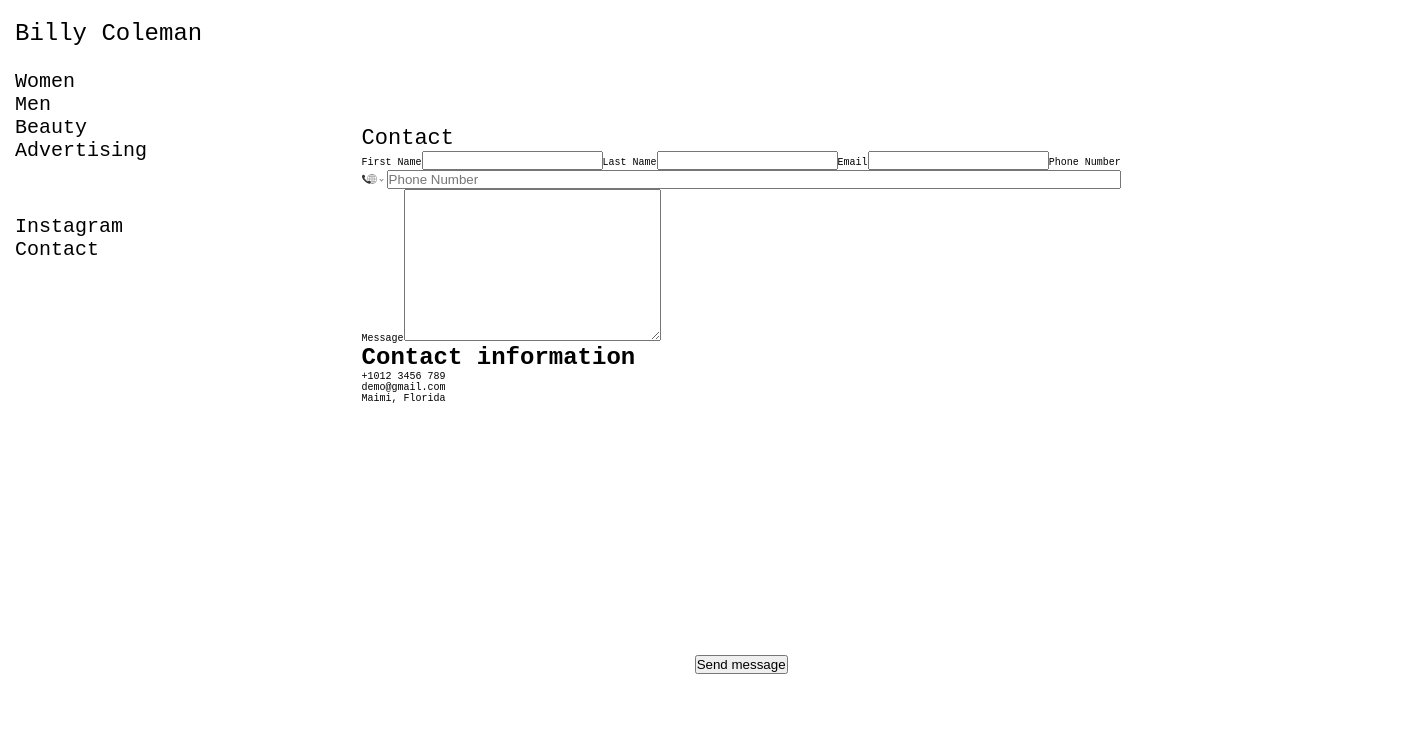
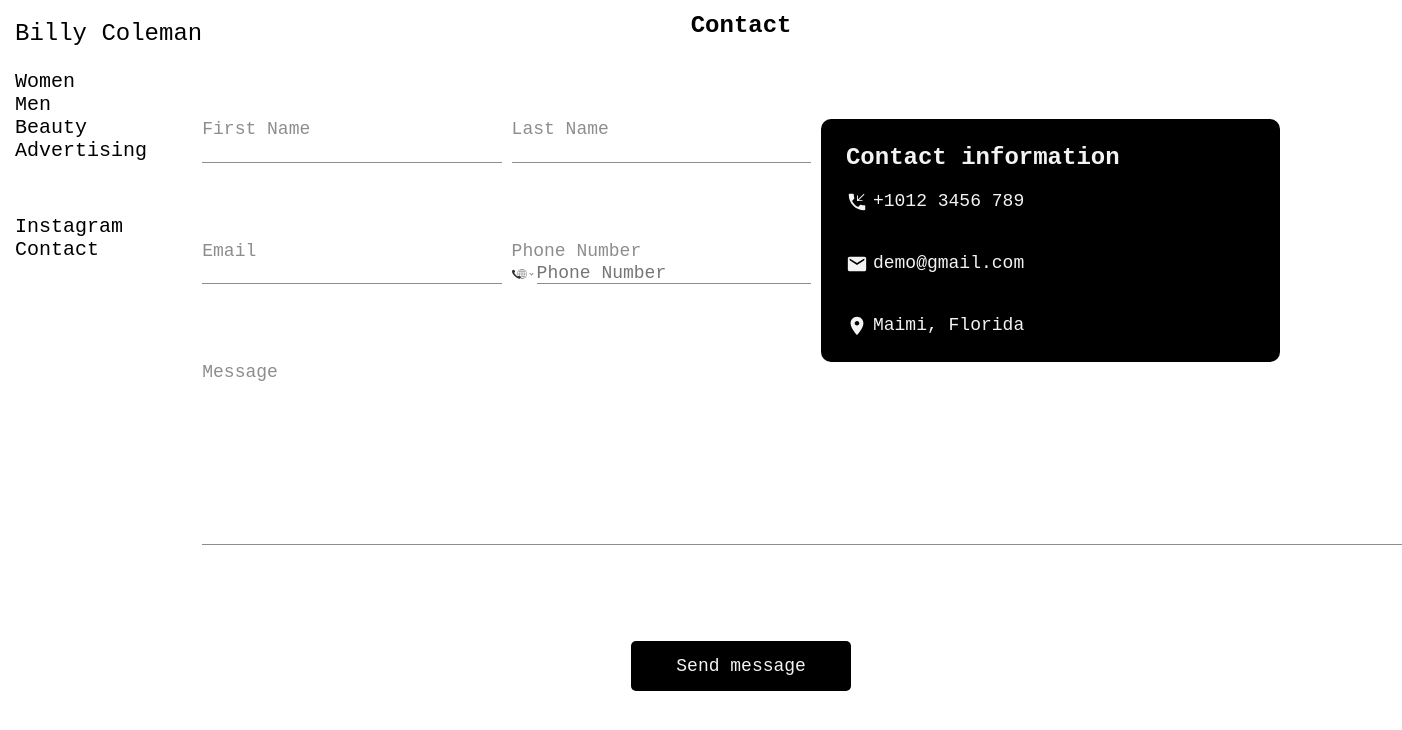
Before and after one commit to Kushian01100111/Billy-Coleman, a React (Create React App) app in the folder frondend/: page /contact in a window 1280 px wide. Shown: the top 730 px of the page, 1402 px wide, since content can reach past the window. Built offline with nearby package versions, Linux system fonts and the light colour scheme.

Commit message:
16/01/2023

```diff
--- a/frondend/package.json
+++ b/frondend/package.json
@@ -3,6 +3,10 @@
   "version": "0.1.0",
   "private": true,
   "dependencies": {
+    "@emotion/react": "^11.10.5",
+    "@emotion/styled": "^11.10.5",
+    "@mui/icons-material": "^5.11.0",
+    "@mui/material": "^5.11.4",
     "@testing-library/jest-dom": "^5.16.5",
     "@testing-library/react": "^13.4.0",
     "@testing-library/user-event": "^13.5.0",
@@ -13,6 +17,7 @@
     "react-phone-number-input": "^3.2.16",
     "react-router-dom": "^6.6.1",
     "react-scripts": "5.0.1",
+    "sweetalert": "^2.1.2",
     "web-vitals": "^2.1.4",
     "yup": "^0.32.11"
   },
--- a/frondend/src/pages/Contact.jsx
+++ b/frondend/src/pages/Contact.jsx
@@ -1,9 +1,12 @@
 import { useState } from "react"
 import { motion as m } from "framer-motion"
 import "react-phone-number-input/style.css"
+import "./../styles/Contact.css"
 import PhoneInput from "react-phone-number-input"
 import { useFormik } from "formik"
 import * as Yup from "yup"
+import {PhoneCallback,Email, LocationOn } from "@mui/icons-material"
+import swal from "sweetalert"
 
 const Contact = () => {
   const [value, setValue] = useState()
@@ -23,9 +26,6 @@ const Contact = () => {
       lastName: Yup.string()
       .max(20, "Last name must be 20 charracter or less")
       .required("Last name is required"),
-      phoneNumber: Yup.string()
-      .max(20, "Last name must be 20 charracter or less")
-      .required("Last name is required"),
       email: Yup.string()
       .email("Invalid email address")
       .required("The email is required"),
@@ -39,38 +39,74 @@ const Contact = () => {
       values.phoneNumber = value
       console.log("form submitted");
       console.log(values);
+      swal({
+        title: "Message sent!",
+        text: "Your message has been sent, wait shortly for us to respond to it!",
+        icon: "success",
+      });
     }
   });
 
   return (
-  <m.div className="video">
+  <m.div
+    className="video"
+    initial={{opacity: 0}}
+    animate={{opacity: 1}}
+    transition={{duration: 0.75, ease:"easeOut"}}>
       <main>
-        <h2>Contact</h2>
+        <h3>Contact</h3>
           <form
             id="contac"
             className="contact"
             onSubmit={formik.handleSubmit}>
-            <label htmlFor="name">First Name</label>
+            <div className="parent">
+                <div className="div2">
+                  <label htmlFor="name"
+                  className={`${formik.touched.name &&formik.errors.name
+                  ? "error"
+                  : ""}`}>
+                  {formik.touched.name && formik.errors.name
+                  ? formik.errors.name
+                  : "First Name"}</label>
                     <input type="text"
                     placeholder=""
                     id="name"
                     value={formik.values.name}
                     onChange={formik.handleChange}
+                    onBlur={formik.handleBlur}
                     />
-            <label htmlFor="lastName">Last Name</label>
+                </div>
+                <div className="div3">
+                  <label htmlFor="lastName"
+                  className={`${formik.touched.lastName &&formik.errors.lastName
+                  ? "error"
+                  : ""}`}>
+                  {formik.touched.lastName && formik.errors.lastName
+                  ? formik.errors.lastName
+                  : "Last Name"}</label>
                     <input type="text"
                     placeholder=""
                     id="lastName"
                     value={formik.values.lastName}
                     onChange={formik.handleChange}
                     />
-            <label htmlFor="email">Email</label>
+                </div>
+                <div className="div4">
+                  <label htmlFor="email"
+                  className={`${formik.touched.email &&formik.errors.email
+                  ? "error"
+                  : ""}`}>
+                  {formik.touched.email && formik.errors.email
+                  ? formik.errors.email
+                  : "Email"}</label>
                     <input type="email"
                     placeholder=""
                     id="email"
                     value={formik.values.email}
                     onChange={formik.handleChange}
                     />
+                </div>
+                <div className="div5">
                   <label htmlFor="phoneNumber">Phone Number</label>
                     <PhoneInput
                       placeholder="Phone Number"
@@ -78,45 +114,53 @@ const Contact = () => {
                       onChange={setValue}
                       id="phoneNumber"
                     />
-            <label htmlFor="message">Message</label>
+                </div>
+                <div className="div6">
+                <label htmlFor="message"
+                className={
+                `${formik.touched.message && formik.errors.message
+                ? "error"
+                : ""}`}>
+                {formik.touched.message && formik.errors.message
+                ? formik.errors.message
+                : "Message"}</label>
                   <textarea
                   name=""
                   id="message"
-              cols="30"
-
-              rows="10"
                   value={formik.values.message}
                   onChange={formik.handleChange}>
                   </textarea>
-
-          <div>
-
+                </div>
+              <div className="div7">
                 <div>
                   <h3>Contact information</h3>
                 </div>
                 <div>
                   <div>
-                <i></i>
+                    <PhoneCallback sx={{ fontSize: "2.2rem"}}/>
                     <span>+1012 3456 789</span>
                   </div>
                   <div>
-                <i></i>
+                    <Email sx={{fontSize: "2.2rem"}}/>
                     <span>demo@gmail.com</span>
                   </div>
                   <div>
-                <i></i>
+                    <LocationOn sx={{fontSize: "2.2rem"}}/>
                     <span>Maimi, Florida</span>
                   </div>
                 </div>
               </div>
-          </form>
-      </main>
-      <div>
+              <div className="div8">
                 <input
                 type="submit"
                 value="Send message"
-      form="contac"/>
+                form="contac"
+                id="submit"
+                />
               </div>
+            </div>
+          </form>
+      </main>
   </m.div>
   )
 }
--- /dev/null
+++ b/frondend/src/styles/Contact.css
@@ -0,0 +1,119 @@
+main{
+    display: flex;
+    flex-direction: column;
+    align-items: center;
+}
+
+main>h3{
+    margin-bottom: 80px;
+}
+
+.parent {
+    display: grid;
+    grid-template-columns: repeat(2, 1fr) 0.5fr 1fr;
+    grid-template-rows: repeat(5, 2fr) 1fr;
+    grid-column-gap: 10px;
+    grid-row-gap: px;
+    }
+
+    .div1 { grid-area: 1 / 1 / 2 / 2; }
+    .div2 { grid-area: 1 / 1 / 2 / 2; }
+    .div3 { grid-area: 1 / 2 / 2 / 3; }
+    .div4 { grid-area: 2 / 1 / 3 / 2; }
+    .div5 { grid-area: 2 / 2 / 3 / 3; }
+    .div6 { grid-area: 3 / 1 / 5 / 5; }
+.div8 {
+    grid-area: 5 / 2 / 6 / 4;
+    display: flex;
+    justify-items: center;
+    align-items: center;
+    justify-content: center;
+}
+.div7{
+    grid-area: 1 / 3 / 3 / 5;
+    background-color: #000;
+    border-radius: 10px;
+    color: #f3f3f3;
+    display: flex;
+    flex-direction: column;
+    padding: 25px;
+}
+
+.div7 h3{
+    margin-bottom: 20px;
+}
+
+.div7>div{
+    display: flex;
+    flex-direction: column;
+    gap: 40px;
+}
+
+.div7>div div{
+    display: flex;
+    gap: 5px;
+}
+
+.parent input{
+    width: 100%;
+}
+
+span{
+    font-size: 1.8rem;
+}
+
+#message{
+    min-width: 1200px;
+    height: 160px;
+    resize: none;
+    border-bottom: #8D8D8D solid 1px;
+    border-top: 0;
+    border-left: 0;
+    border-right: 0;
+    font-family: inherit;
+    padding: 15px 10px;
+    font-size: 1.8rem;
+}
+
+#message:focus{
+    border-bottom: #000 solid 2px;
+    border-left:#000 solid 2px ;
+    border-right: #000 solid 2px;
+    outline: none;
+}
+
+.error{
+    color: red;
+  }
+
+  label{
+    display: block;
+    font-size: 1.8rem;
+    padding-bottom: 2.5px;
+    color: #8D8D8D;
+  }
+
+  input{
+    border-bottom: #8D8D8D solid 1px;
+    border-top: 0;
+    border-left: 0;
+    border-right: 0;
+    font-family: inherit;
+    transition: all ease-in-out 0.2ms;
+    font-size: 1.8rem;
+  }
+
+  input:focus{
+    outline: 0;
+    border-bottom: #000000 solid 2px;
+    margin-top: 1.5px;
+  }
+
+#submit{
+    width: 220px;
+    height: 50px;
+    color: #f3f3f3;
+    background-color: #000;
+    border: 0;
+    border-radius: 5px;
+}
```
Also changed, not shown: 1 other file (tests, documents, lock files or other folders). Lines whose indentation alone changed are shown as unchanged.
